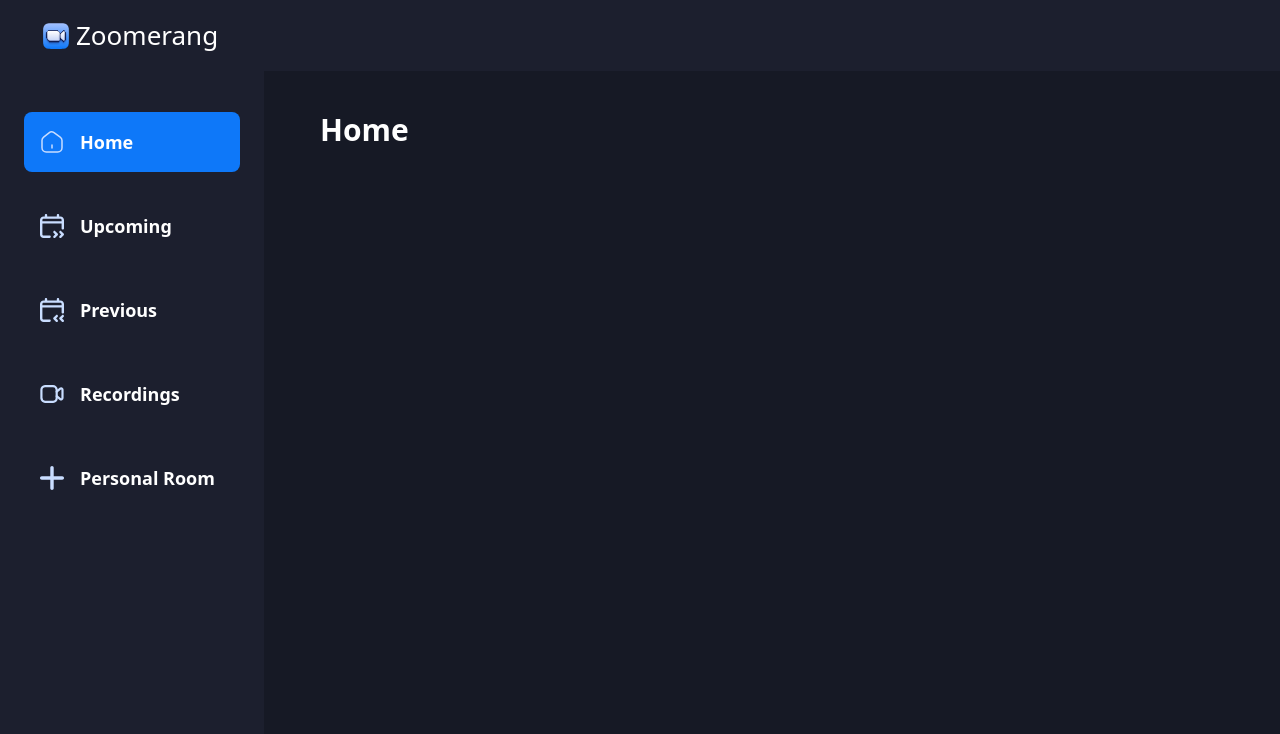
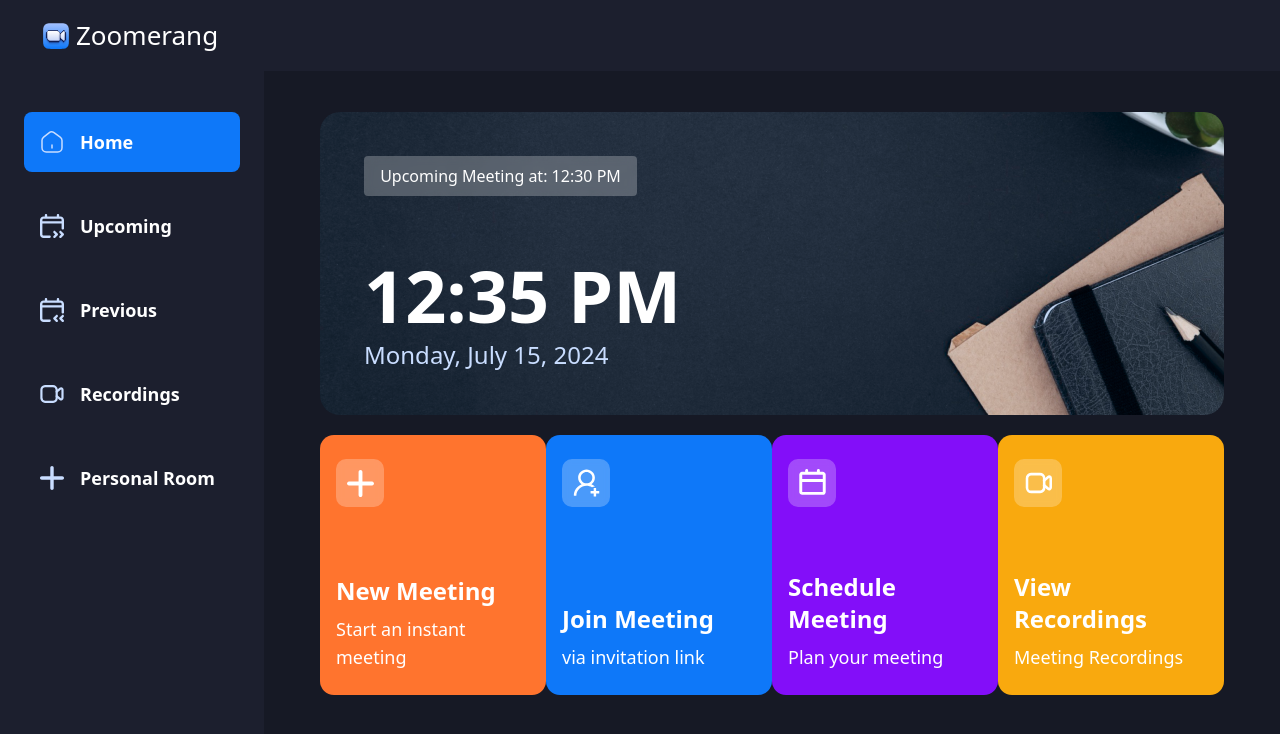
Before and after one commit to DevHrithik/zoomerang, a Next.js app: page / in a window 1280 px wide. Shown: the top 734 px of the page. Built offline with nearby package versions, Linux system fonts and the light colour scheme; no server answers.

Commit message:
HomePage added

```diff
--- a/app/(root)/(home)/page.tsx
+++ b/app/(root)/(home)/page.tsx
@@ -1,7 +1,32 @@
-export default function Home() {
+import MettingTypeList from "@/components/MeetingTypeList";
+
+const Home = () => {
+  const now = new Date();
+
+  const time = now.toLocaleTimeString("en-US", {
+    hour: "2-digit",
+    minute: "2-digit",
+  });
+  const date = new Intl.DateTimeFormat("en-US", { dateStyle: "full" }).format(
+    now,
+  );
+
   return (
-    <section className="flex size-full flex-col gap-10 text-white">
-      <h1 className="text-3xl font-bold">Home</h1>
+    <section className="flex size-full flex-col gap-5 text-white">
+      <div className="h-[303px] w-full rounded-[20px] bg-hero bg-cover">
+        <div className="flex h-full flex-col justify-between max-md:px-5 max-md:py-8 lg:p-11">
+          <h2 className="glassmorphism max-w-[273px] rounded py-2 text-center text-base font-normal">
+            Upcoming Meeting at: 12:30 PM
+          </h2>
+          <div className="flex flex-col gap-2">
+            <h1 className="text-4xl font-extrabold lg:text-7xl">{time}</h1>
+            <p className="text-lg font-medium text-sky-1 lg:text-2xl">{date}</p>
+          </div>
+        </div>
+      </div>
+      <MettingTypeList />
     </section>
   );
-}
+};
+
+export default Home;
--- /dev/null
+++ b/components/HomeCard.tsx
@@ -0,0 +1,42 @@
+"use client";
+
+import Image from "next/image";
+
+import { cn } from "@/lib/utils";
+
+interface HomeCardProps {
+  className?: string;
+  img: string;
+  title: string;
+  description: string;
+  handleClick?: () => void;
+}
+
+const HomeCard = ({
+  className,
+  img,
+  title,
+  description,
+  handleClick,
+}: HomeCardProps) => {
+  return (
+    <section
+      className={cn(
+        "bg-orange-1 px-4 py-6 flex flex-col justify-between w-full xl:max-w-[370px] min-h-[260px] rounded-[14px] cursor-pointer",
+        className,
+      )}
+      onClick={handleClick}
+    >
+      <div className="flex-center glassmorphism size-12 rounded-[10px]">
+        <Image src={img} alt="meeting" width={27} height={27} />
+      </div>
+
+      <div className="flex flex-col gap-2">
+        <h1 className="text-2xl font-bold">{title}</h1>
+        <p className="text-lg font-normal">{description}</p>
+      </div>
+    </section>
+  );
+};
+
+export default HomeCard;
--- /dev/null
+++ b/components/MeetingTypeList.tsx
@@ -0,0 +1,44 @@
+"use client";
+
+import Image from "next/image";
+import HomeCard from "./HomeCard";
+import { useState } from "react";
+import { useRouter } from "next/navigation";
+
+export default function MettingTypeList() {
+  const router = useRouter();
+  const [meetingState, setMeetingState] = useState<
+    "isScheduleMeeting" | "isJoiningMeeting" | "isInstantMeeting" | undefined
+  >(undefined);
+  return (
+    <section className="grid grid-cols-1 md:grid-cols-2 xl:grid-cols-4">
+      <HomeCard
+        img="/icons/add-meeting.svg"
+        title="New Meeting"
+        description="Start an instant meeting"
+        handleClick={() => setMeetingState("isInstantMeeting")}
+      />
+      <HomeCard
+        img="/icons/join-meeting.svg"
+        title="Join Meeting"
+        description="via invitation link"
+        className="bg-blue-1"
+        handleClick={() => setMeetingState("isJoiningMeeting")}
+      />
+      <HomeCard
+        img="/icons/schedule.svg"
+        title="Schedule Meeting"
+        description="Plan your meeting"
+        className="bg-purple-1"
+        handleClick={() => setMeetingState("isScheduleMeeting")}
+      />
+      <HomeCard
+        img="/icons/recordings.svg"
+        title="View Recordings"
+        description="Meeting Recordings"
+        className="bg-yellow-1"
+        handleClick={() => router.push("/recordings")}
+      />
+    </section>
+  );
+}
--- a/components/MobileNav.tsx
+++ b/components/MobileNav.tsx
@@ -3,9 +3,6 @@
   Sheet,
   SheetClose,
   SheetContent,
-  SheetDescription,
-  SheetHeader,
-  SheetTitle,
   SheetTrigger,
 } from "@/components/ui/sheet";
 import { sideBarLinks } from "@/constants";
```
